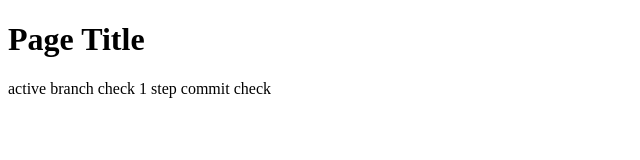
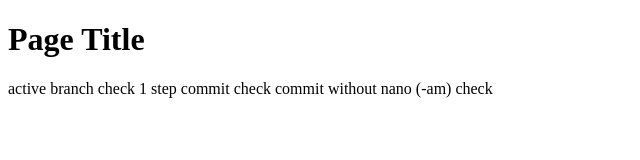
Before and after one commit to maxsabo/my_profile, a plain HTML site: page index.html in a window 1280 px wide. Shown: the whole page, without its empty margins (0-640 px from the left). Drawn offline with Linux system fonts and the light colour scheme.

Commit message:
add commit with -am key

```diff
--- a/index.html
+++ b/index.html
@@ -9,5 +9,6 @@
   <h1>Page Title</h1>
   active branch check
   1 step commit check
+  commit without nano (-am) check
 </body>
 </html>
```
